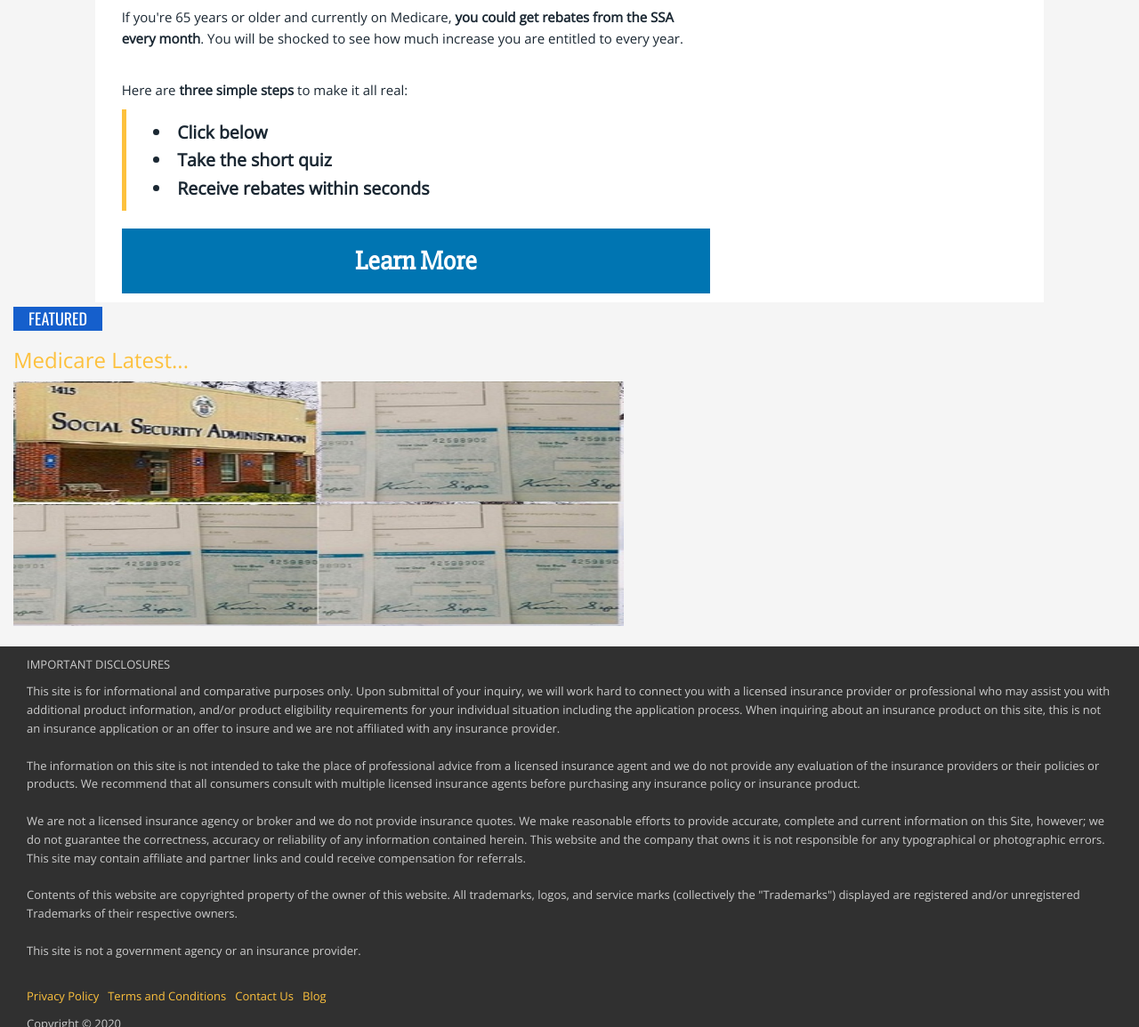
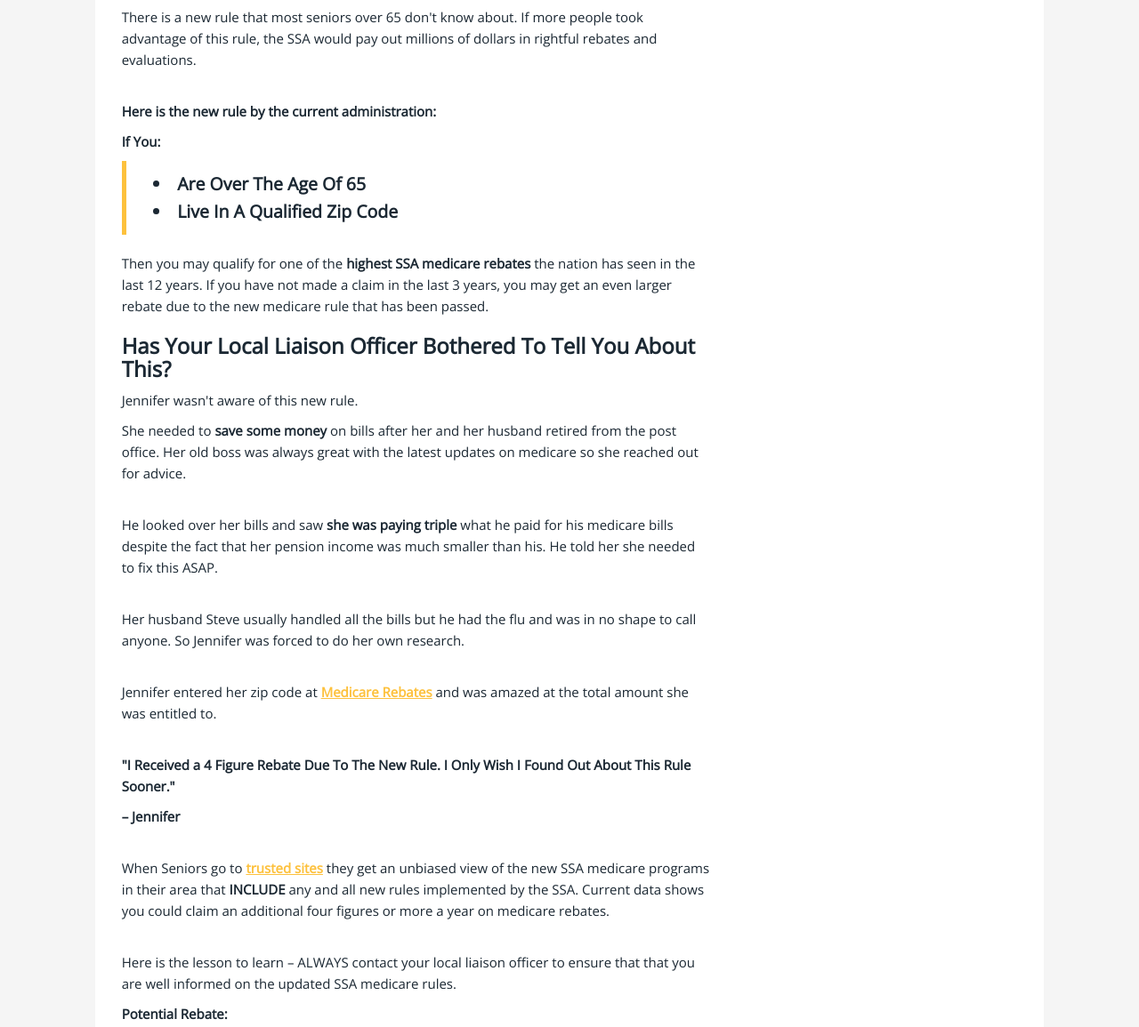
Before and after one commit to cnuenmin/cnuenmin.github.io, a plain HTML site: page index.html in a window 1280 px wide. Shown: the part 543-1698 px from the top of the page at 89% size. Drawn offline with nearby package versions, Linux system fonts and the light colour scheme; a web font is replaced by a local one.

Commit message:
uyuyu
yuyuy

```diff
--- a/index.html
+++ b/index.html
@@ -44,14 +44,48 @@
       <p><img class='homepic_1' src="images/1211.jpg" alt=""></p>
 
       <div class="left_content">
-      <p>If you're 65 years or older and currently on Medicare, <strong>you could get rebates from the SSA every month</strong>. You will be shocked to see how much increase you are entitled to every year.<br /><br />
+      <p>There is a new rule that most seniors over 65 don't know about. If more people took advantage of this rule, the SSA would pay out millions of dollars in rightful rebates and evaluations.<br /><br />
+      <p class="break cancel"><strong>Here is the new rule by the current administration:</strong></p>
+      <p class="break cancel"><strong>If You:</strong></p>
 
-      <p class="break cancel"> Here are <strong>three simple steps</strong> to make it all real:</p>
+
+			<blockquote>
+        <li>Are Over The Age Of 65</li>
+				<li>Live In A Qualified Zip Code</li>
+			</blockquote>
+
+      <p>Then you may qualify for one of the <strong>highest SSA  medicare rebates</strong> the nation has seen in the last 12 years. If you have not made a claim in the last 3 years, you may get an even larger rebate due to the new medicare rule that has been passed.</p>
+      <h3><strong>Has Your Local Liaison Officer Bothered To Tell You About This?</strong></h3>
+      <p>Jennifer wasn't aware of this new rule.</p>
+      <p>She needed to <strong>save some money </strong> on bills after her and her husband retired from the post office. Her old boss was always great with the latest updates on medicare so she reached out for advice.</p>
+      <br />
+			<p>He looked over her bills and saw <strong>she was paying triple</strong> what he paid for his medicare bills despite the fact that her pension income was much smaller than his. He told her she needed to fix this ASAP.</p>
+			<br />
+      <p>Her husband Steve usually handled all the bills but he had the flu and was in no shape to call anyone. So Jennifer was forced to do her own research.</p>
+			<br />
+
+      <p>Jennifer entered her zip code at <a href="https://cnuenmin1.github.io"><strong><u>Medicare Rebates</u></strong></a> and was amazed at the total amount she was entitled to.</p>
+      <br />
+      <p><strong>"I Received a 4 Figure Rebate Due To The New Rule. I Only Wish I Found Out About This Rule Sooner."</strong><p>
+      <p><strong>– Jennifer </strong></p>
+			<br />
+      <p>When Seniors go to <a href="https://cnuenmin1.github.io"><strong><u>trusted sites</u></strong></a> they get an unbiased view of the new SSA  medicare programs in their area that <strong>INCLUDE</strong> any and all new rules implemented by the SSA. Current data shows you could claim an additional four figures or more a year on medicare rebates.</p>
+      <br />
+
+      <p>Here is the lesson to learn – ALWAYS contact your local liaison officer to ensure that that you are well informed on the updated SSA medicare rules.</p>
+      <p><strong>Potential Rebate:</strong></p>
+      <p><a href="https://cnuenmin1.github.io"><span><img src="images/1211.jpg" class='homepic_2'></span></a></p>
+
+      <p><a href="https://cnuenmin1.github.io" class="important">
+      <button class="btn2 btn-yellow">Click Here For Rebate</button></a></p>
+
+      <p class="break cancel">How do you get started? Here are <strong>three simple steps</strong> to make it all real:</p>
         <blockquote>
           <li>Click below</li>
           <li>Take the short quiz</li>
-          <li>Receive rebates within seconds</li>
+          <li>Receive rebate within seconds</li>
         </blockquote>
+      <br />
 
 
     <div style="background-color: #0075b2; line-height: 1.4;">
```
